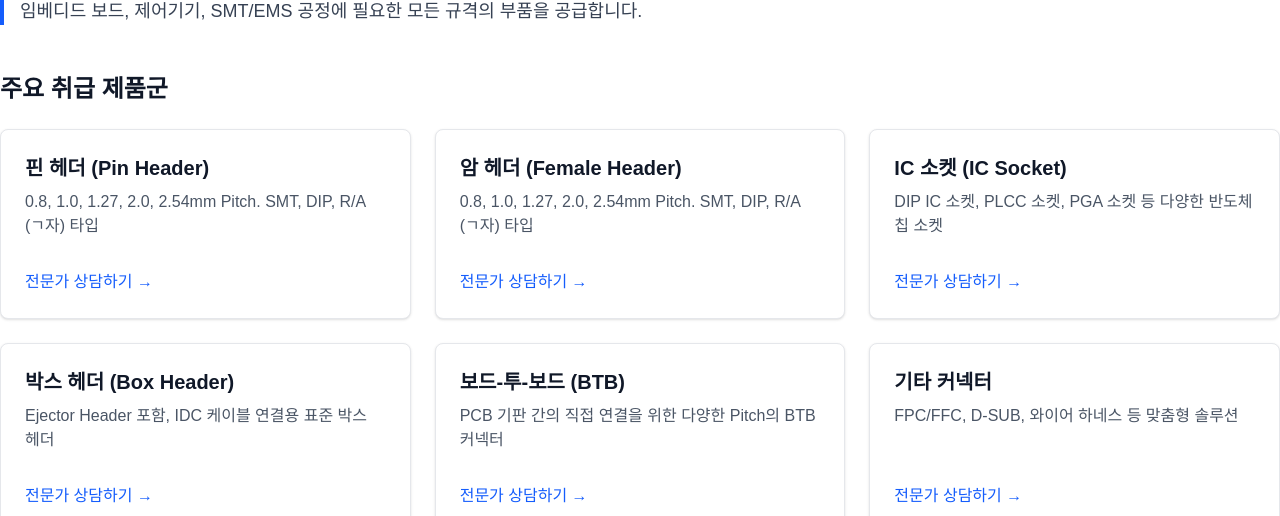
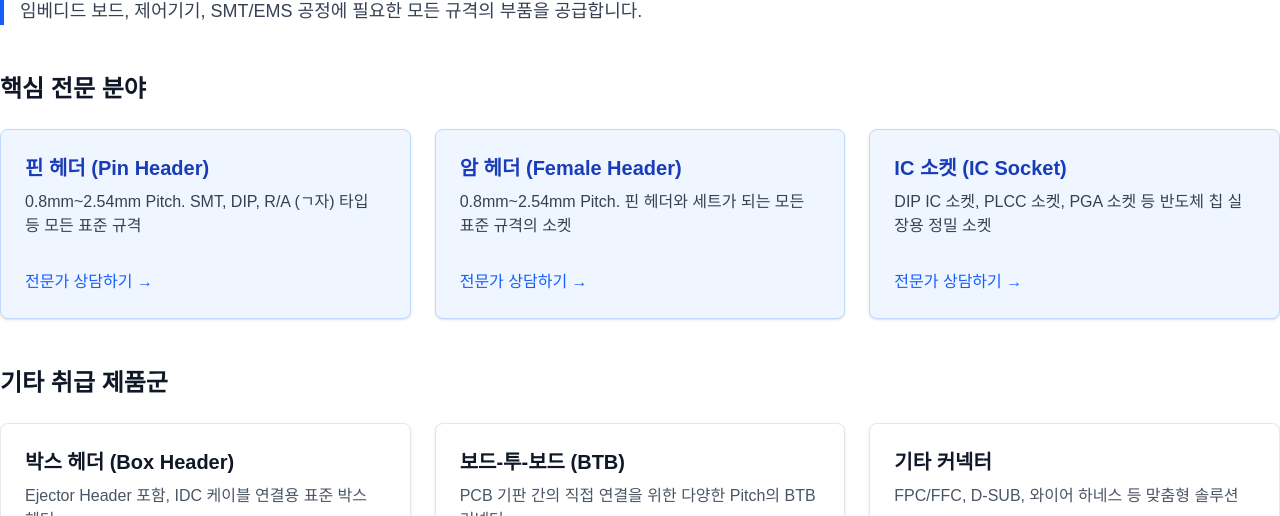
Before and after one commit to ajong3287/jselectron-website, a Next.js app: page /products/amos in a window 1280 px wide. Shown: the part 284-800 px from the top of the page. Built offline with nearby package versions, Linux system fonts and the light colour scheme.

Commit message:
refactor(content): Story 2.2e - Curate Amos page categories for clarity

```diff
--- a/src/app/products/amos/page.tsx
+++ b/src/app/products/amos/page.tsx
@@ -6,15 +6,21 @@ export const metadata: Metadata = {
   description: 'Amos (아모스)의 핀 헤더, 암 헤더, IC 소켓, PLCC 소켓 등 PCB 표준 커넥터 전문. 전문가와 상담하세요.',
 };
 
-// Amos 핵심 제품 카테고리 (PDF 카탈로그 기반)
-const categories = [
-  { name: '핀 헤더 (Pin Header)', description: '0.8, 1.0, 1.27, 2.0, 2.54mm Pitch. SMT, DIP, R/A (ㄱ자) 타입' },
-  { name: '암 헤더 (Female Header)', description: '0.8, 1.0, 1.27, 2.0, 2.54mm Pitch. SMT, DIP, R/A (ㄱ자) 타입' },
-  { name: 'IC 소켓 (IC Socket)', description: 'DIP IC 소켓, PLCC 소켓, PGA 소켓 등 다양한 반도체 칩 소켓' },
+// --- 큐레이션 (수정됨) ---
+// 핵심 전문 분야 (Curation)
+const coreCategories = [
+  { name: '핀 헤더 (Pin Header)', description: '0.8mm~2.54mm Pitch. SMT, DIP, R/A (ㄱ자) 타입 등 모든 표준 규격' },
+  { name: '암 헤더 (Female Header)', description: '0.8mm~2.54mm Pitch. 핀 헤더와 세트가 되는 모든 표준 규격의 소켓' },
+  { name: 'IC 소켓 (IC Socket)', description: 'DIP IC 소켓, PLCC 소켓, PGA 소켓 등 반도체 칩 실장용 정밀 소켓' },
+];
+
+// 기타 취급 제품군
+const otherCategories = [
   { name: '박스 헤더 (Box Header)', description: 'Ejector Header 포함, IDC 케이블 연결용 표준 박스 헤더' },
   { name: '보드-투-보드 (BTB)', description: 'PCB 기판 간의 직접 연결을 위한 다양한 Pitch의 BTB 커넥터' },
   { name: '기타 커넥터', description: 'FPC/FFC, D-SUB, 와이어 하네스 등 맞춤형 솔루션' },
 ];
+// --- 큐레이션 종료 ---
 
 export default function AmosPage() {
   return (
@@ -39,13 +45,42 @@ export default function AmosPage() {
         </p>
       </section>
 
-      {/* 제품 카테고리 리스트 (AC 2) */}
+      {/* --- 수정된 레이아웃 --- */}
+      {/* 핵심 전문 분야 리스트 (AC 2) */}
       <section>
         <h2 className="text-2xl font-semibold text-gray-900 mb-6">
-          주요 취급 제품군
+          핵심 전문 분야
         </h2>
         <div className="grid grid-cols-1 md:grid-cols-2 lg:grid-cols-3 gap-6">
-          {categories.map((category) => (
+          {coreCategories.map((category) => (
+            <div key={category.name}
+                 className="p-6 bg-blue-50 border border-blue-200 rounded-lg shadow-sm flex flex-col justify-between">
+              <div>
+                <h3 className="text-xl font-semibold text-blue-800 mb-2">
+                  {category.name}
+                </h3>
+                <p className="text-gray-700 mb-4">
+                  {category.description}
+                </p>
+              </div>
+              <div className="mt-4">
+                <Link href="/contact"
+                      className="font-medium text-blue-600 hover:text-blue-800">
+                  전문가 상담하기 →
+                </Link>
+              </div>
+            </div>
+          ))}
+        </div>
+      </section>
+
+      {/* 기타 취급 제품군 리스트 */}
+      <section>
+        <h2 className="text-2xl font-semibold text-gray-900 mb-6">
+          기타 취급 제품군
+        </h2>
+        <div className="grid grid-cols-1 md:grid-cols-2 lg:grid-cols-3 gap-6">
+          {otherCategories.map((category) => (
             <div key={category.name}
                  className="p-6 bg-white border border-gray-200 rounded-lg shadow-sm flex flex-col justify-between">
               <div>
@@ -66,6 +101,7 @@ export default function AmosPage() {
           ))}
         </div>
       </section>
+      {/* --- 수정된 레이아웃 종료 --- */}
 
       {/* 상담 유도 섹션 (AC 3) */}
       <section className="text-center bg-gray-50 p-8 rounded-lg">
```
